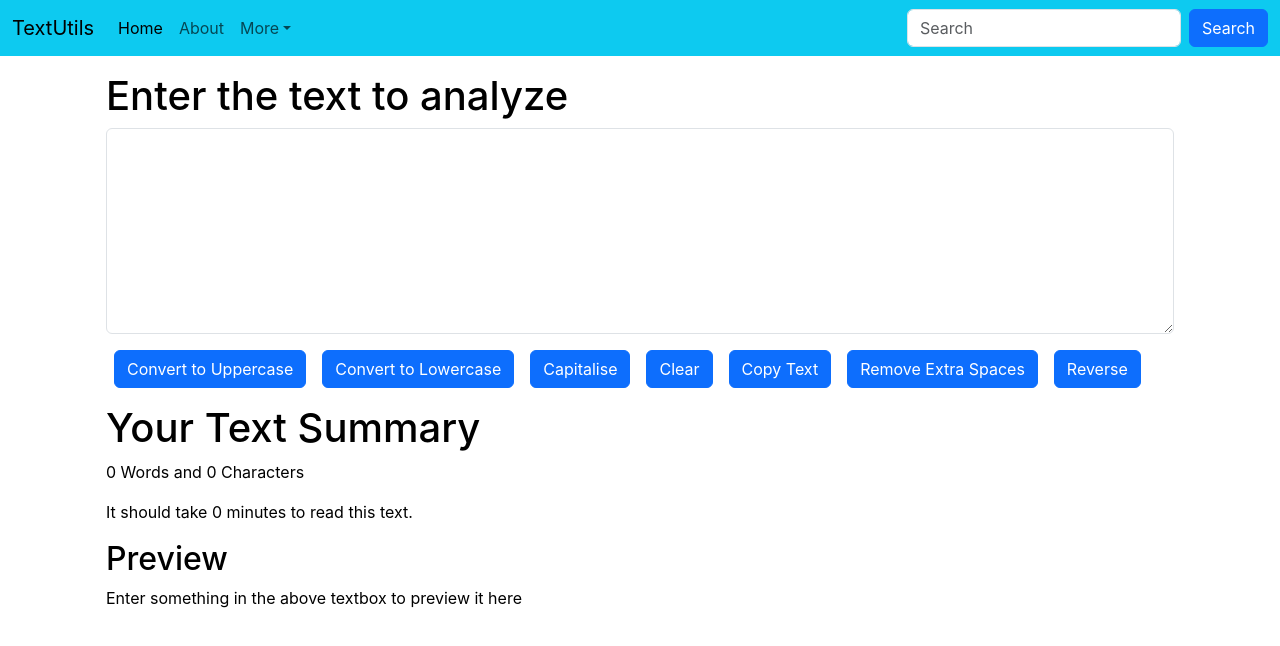
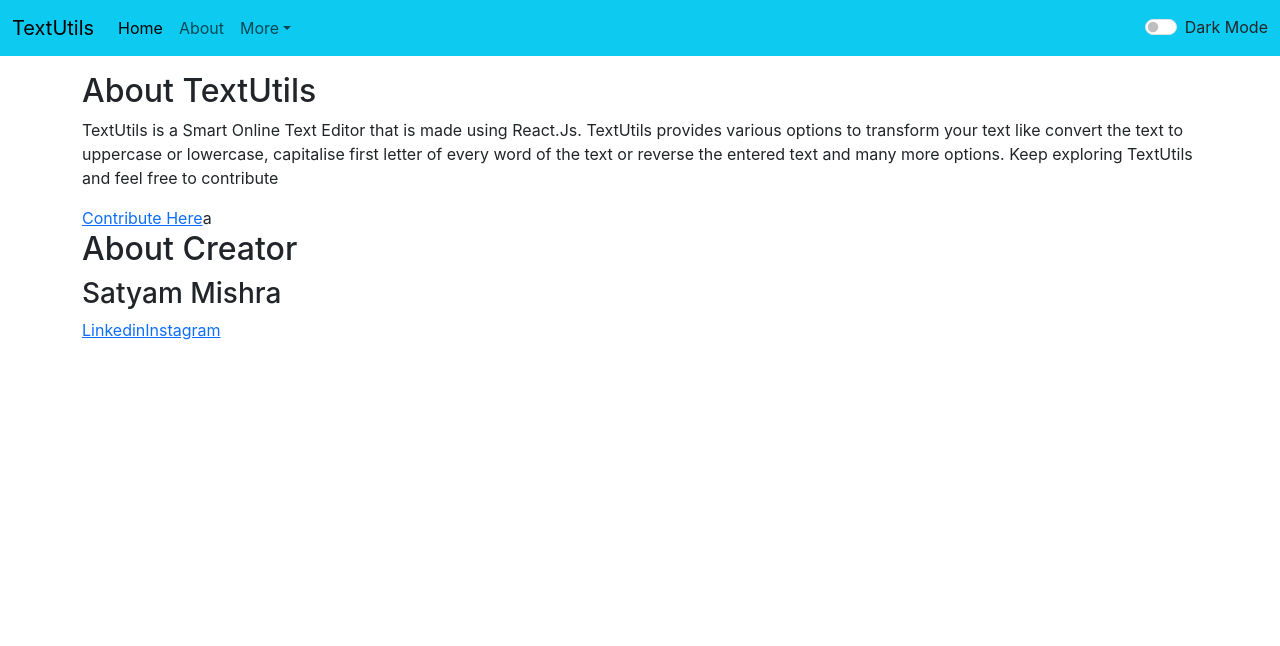
Before and after one commit to satyam-mishra-07/text-utils, a React (Create React App) app: page / in a window 1280 px wide. Shown: the top 646 px of the page. Built offline with nearby package versions, Linux system fonts and the light colour scheme; the HTML template or start-up script is replaced by a standard one.

Commit message:
About Section created

```diff
--- a/package.json
+++ b/package.json
@@ -9,7 +9,8 @@
     "bootstrap": "^5.3.2",
     "react": "^18.2.0",
     "react-dom": "^18.2.0",
-    "react-scripts": "5.0.1",
+    "react-router-dom": "^6.19.0",
+    "react-scripts": "^3.0.1",
     "web-vitals": "^2.1.4"
   },
   "scripts": {
--- a/src/App.js
+++ b/src/App.js
@@ -1,8 +1,9 @@
 import { useState } from "react";
 import "./App.css";
 import Navbar from "./components/Navbar";
-import Textform from "./components/Textform";
+// import Textform from "./components/Textform";
 import Alert from "./components/alert";
+import About from "./components/About";
 
 
 function App() {
@@ -37,12 +38,13 @@
       <Navbar title="TextUtils" mode={mode} toggleMode={toggleMode} />
       <Alert alert={alert}/>
       <div className="container my-3">
-        <Textform
+        {/* <Textform
           heading="Enter the text to analyze"
           showAlert={showAlert}
           mode={mode}
           toggleMode={toggleMode}
-        />
+        /> */}
+        <About/>
       </div>
     </>
   );
--- /dev/null
+++ b/src/components/About.js
@@ -0,0 +1,16 @@
+import React from 'react'
+
+export default function About() {
+  return (
+    <>
+    <h2>About TextUtils</h2>
+    <p>TextUtils is a Smart Online Text Editor that is made using React.Js. TextUtils provides various options to transform your text like convert the text to uppercase or lowercase, capitalise first letter of every word of the text or reverse the entered text and many more options. Keep exploring TextUtils and feel free to contribute</p>
+    <a href="https://github.com/satyam-mishra-07/text-utils.git">Contribute Here</a>
+    a
+    <h2>About Creator</h2>
+    <h3>Satyam Mishra</h3>
+    <a href="www.linkedin.com/in/satyam-mishra-53617518a">Linkedin</a>
+    <a href="https://www.instagram.com/satyam_mishra_88/?utm_source=ig_web_button_share_sheet&igshid=OGQ5ZDc2ODk2ZA==">Instagram</a>
+    </>
+  )
+}
--- a/src/components/Navbar.js
+++ b/src/components/Navbar.js
@@ -57,7 +57,13 @@
                 </li>
                 <li>
                   <a className="dropdown-item" href="/">
-                    <div className="form-check form-switch">
+                      Something
+                  </a>
+                </li>
+              </ul>
+            </li>
+          </ul>
+          <div className="form-check form-switch">
                       <input
                         className="form-check-input"
                         onClick={props.toggleMode}
@@ -72,22 +78,6 @@
                         Dark Mode
                       </label>
                     </div>
-                  </a>
-                </li>
-              </ul>
-            </li>
-          </ul>
-          <form className="d-flex" role="search">
-            <input
-              className="form-control me-2"
-              type="search"
-              placeholder="Search"
-              aria-label="Search"
-            />
-            <button className="btn btn-primary" type="submit">
-              Search
-            </button>
-          </form>
         </div>
       </div>
     </nav>
```
Also changed, not shown: 1 other file (tests, documents, lock files or other folders).
